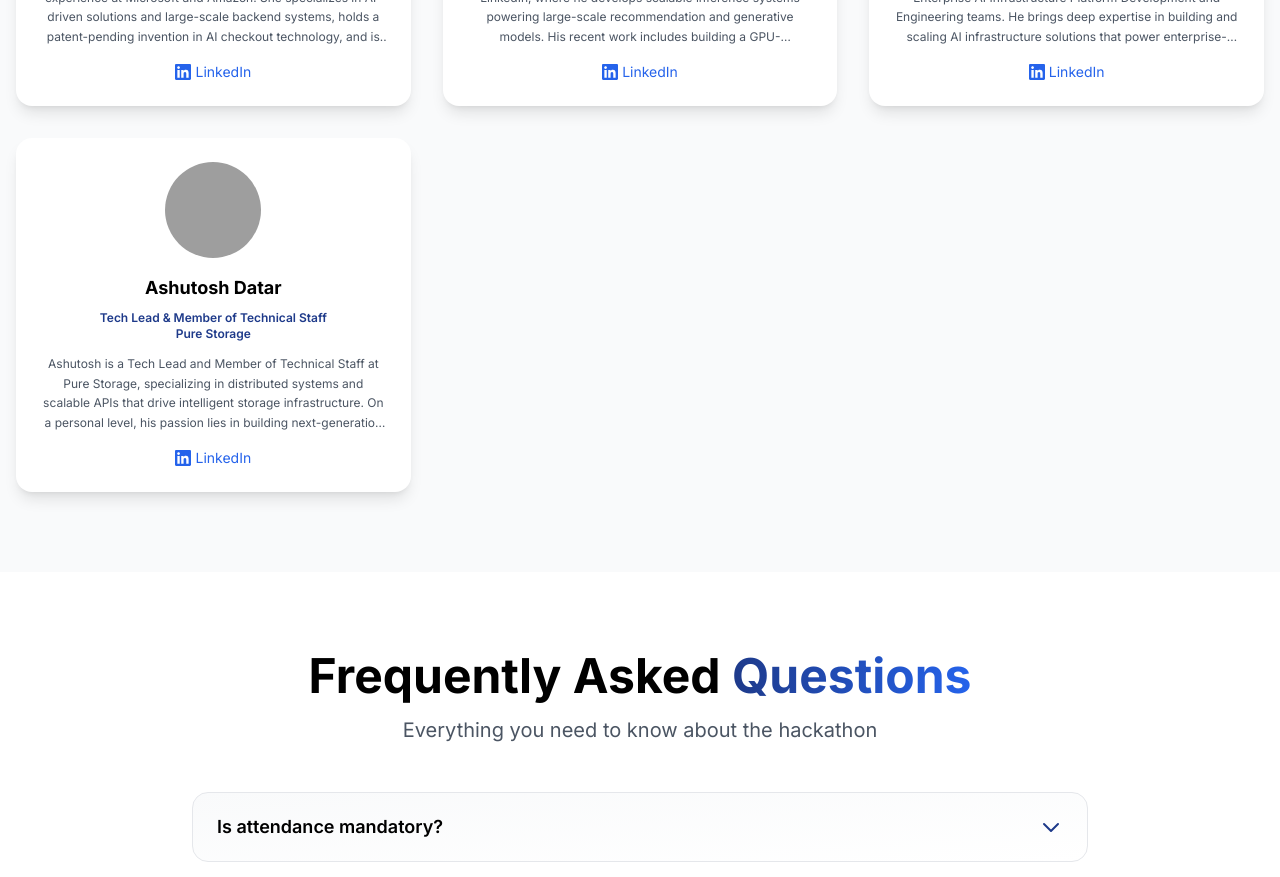
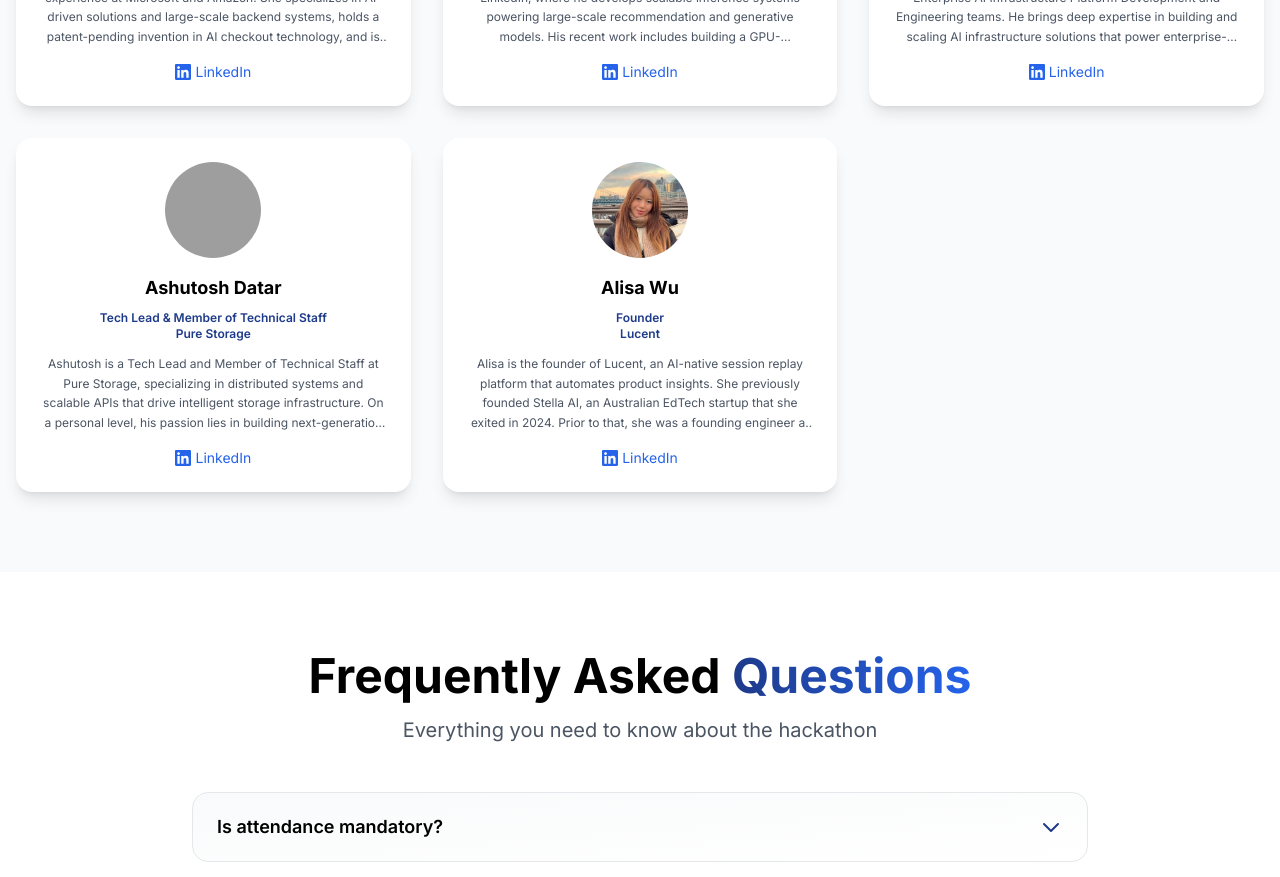
Before and after one commit to winnie14742/afore-hackathon, a Next.js app: page / in a window 1280 px wide. Shown: the part 6740-7617 px from the top of the page. Built offline with nearby package versions, Linux system fonts and the light colour scheme; grey boxes are pictures that could not be loaded.

Commit message:
add alisa

```diff
--- a/app/page.tsx
+++ b/app/page.tsx
@@ -746,6 +746,37 @@ export default function Home() {
                 </div>
               </div>
             </div>
+
+            {/* Alisa Wu */}
+            <div className="group bg-white rounded-2xl p-6 shadow-lg hover:shadow-xl transition-all duration-300 hover:scale-105 hover:z-10 relative">
+              <div className="flex flex-col items-center text-center h-full">
+                <div className="w-24 h-24 rounded-full overflow-hidden relative mb-4 flex-shrink-0">
+                  <Image
+                    src="/judges/Alisa.png"
+                    alt="Alisa Wu"
+                    fill
+                    className="object-cover"
+                  />
+                </div>
+                <h3 className="text-lg font-bold mb-2">Alisa Wu</h3>
+                <p className="text-xs text-blue-900 font-semibold mb-3">Founder<br />Lucent</p>
+                <p className="text-gray-600 text-xs leading-relaxed mb-4 line-clamp-4 group-hover:line-clamp-none transition-all duration-300">
+                  Alisa is the founder of Lucent, an AI-native session replay platform that automates product insights. She previously founded Stella AI, an Australian EdTech startup that she exited in 2024. Prior to that, she was a founding engineer at MagicBrief, which was acquired by Canva. She has also worked as a software engineer at Atlassian, building products used by millions of developers worldwide. Her expertise spans AI product development, full-stack engineering, and building early-stage companies.
+                </p>
+                <div className="flex justify-center gap-3 mt-auto">
+                  <Link
+                    href="https://www.linkedin.com/in/wualisa/"
+                    target="_blank"
+                    className="inline-flex items-center gap-1 text-blue-600 hover:text-blue-800 transition-colors text-sm"
+                  >
+                    <svg className="w-4 h-4" fill="currentColor" viewBox="0 0 24 24" aria-hidden="true">
+                      <path d="M20.447 20.452h-3.554v-5.569c0-1.328-.027-3.037-1.852-3.037-1.853 0-2.136 1.445-2.136 2.939v5.667H9.351V9h3.414v1.561h.046c.477-.9 1.637-1.85 3.37-1.85 3.601 0 4.267 2.37 4.267 5.455v6.286zM5.337 7.433c-1.144 0-2.063-.926-2.063-2.065 0-1.138.92-2.063 2.063-2.063 1.14 0 2.064.925 2.064 2.063 0 1.139-.925 2.065-2.064 2.065zm1.782 13.019H3.555V9h3.564v11.452zM22.225 0H1.771C.792 0 0 .774 0 1.729v20.542C0 23.227.792 24 1.771 24h20.451C23.2 24 24 23.227 24 22.271V1.729C24 .774 23.2 0 22.222 0h.003z"/>
+                    </svg>
+                    LinkedIn
+                  </Link>
+                </div>
+              </div>
+            </div>
           </div>
         </div>
       </section>
```
Also changed, not shown: public/judges/Alisa.png (added).
